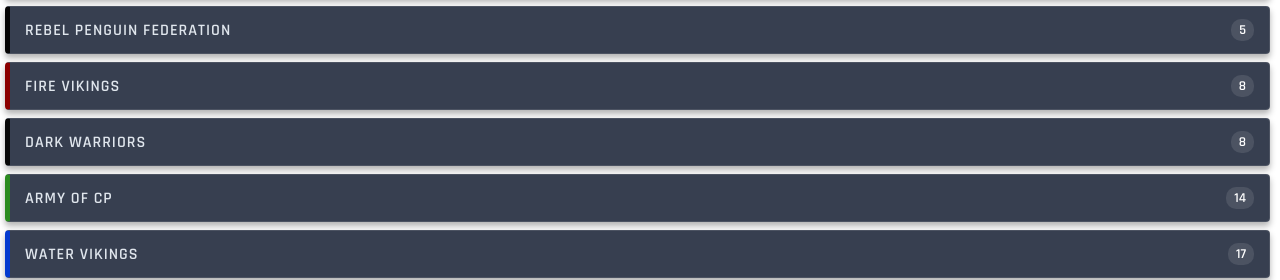
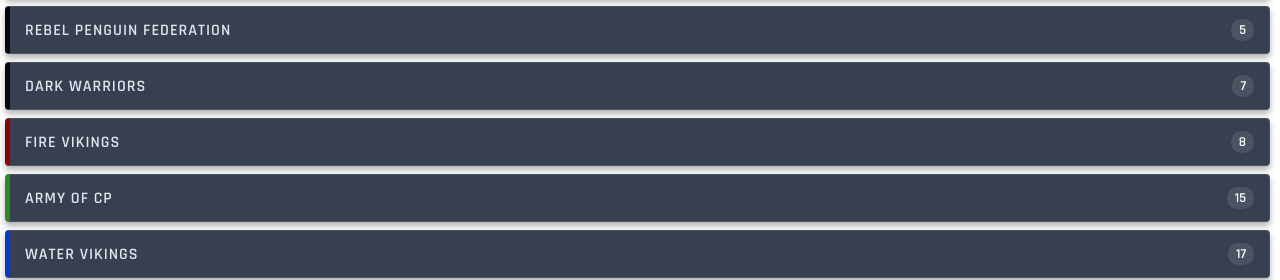
Before and after one commit to df44-1411/CPAMap2026_v1, a plain HTML site: page army_code.html in a window 1280 px wide. Shown: the part 391-671 px from the top of the page. Drawn offline with Linux system fonts and the light colour scheme.

Commit message:
Update army_code.html

```diff
--- a/army_code.html
+++ b/army_code.html
@@ -109,19 +109,19 @@
         <span class="army-count">5</span>
     </div>
 
+    <div class="army-card" style="border-left-color: #080808;">
+        <span class="army-name">Dark Warriors</span>
+        <span class="army-count">7</span>
+    </div>
+
     <div class="army-card" style="border-left-color: #8b0000;">
         <span class="army-name">Fire Vikings</span>
         <span class="army-count">8</span>
     </div>
 
-    <div class="army-card" style="border-left-color: #080808;">
-        <span class="army-name">Dark Warriors</span>
-        <span class="army-count">8</span>
-    </div>
-
     <div class="army-card" style="border-left-color: #2b8b1f;">
         <span class="army-name">Army of CP</span>
-        <span class="army-count">14</span>
+        <span class="army-count">15</span>
     </div>
 
     <div class="army-card" style="border-left-color: #043acf;">
```
